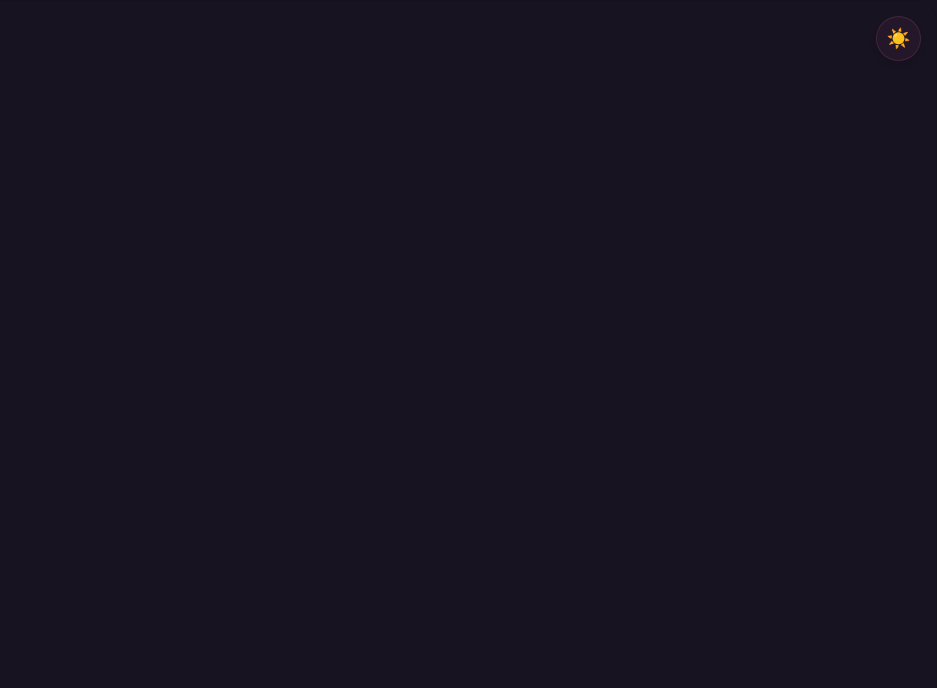
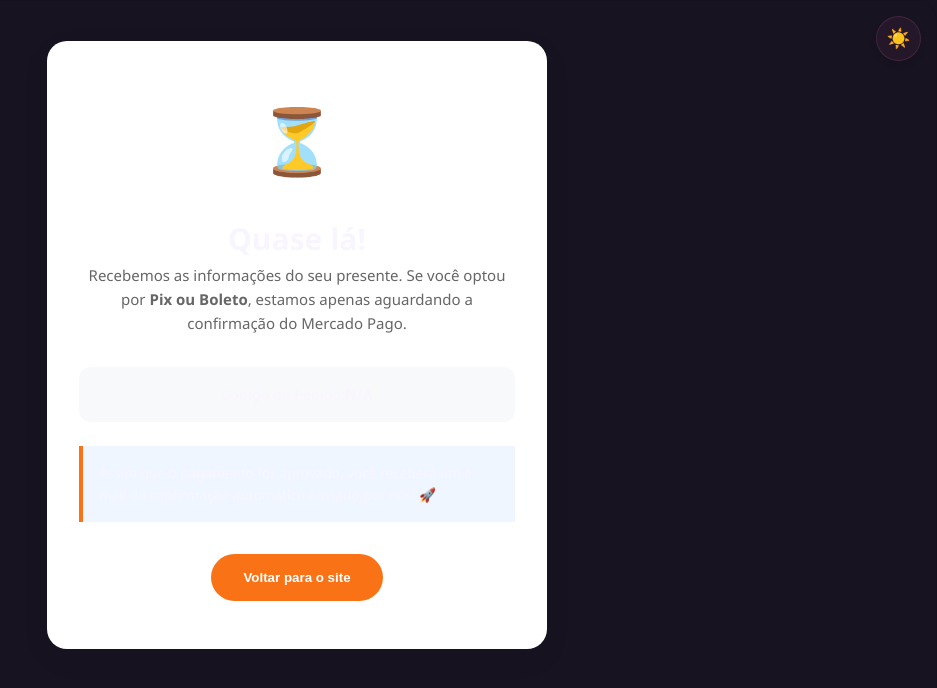
Before and after one commit to dedecidao/my-home-simple-shop, a Vue app in the folder frontend/: page /#/pendente in a window 1280 px wide. Before the commit this address had no page. Shown: the top 688 px of the page, without its empty margins (343-1280 px from the left). Built offline with nearby package versions, Linux system fonts and the light colour scheme.

Commit message:
new forms

```diff
--- a/frontend/src/router/index.js
+++ b/frontend/src/router/index.js
@@ -1,8 +1,7 @@
-import { createRouter, createWebHashHistory } from 'vue-router' // Mudança aqui!
+import { createRouter, createWebHashHistory } from 'vue-router'
 import HomeView from '../views/HomeView.vue'
 
 const router = createRouter({
-  // Usar Hash History é essencial para GitHub Pages
   history: createWebHashHistory(import.meta.env.BASE_URL),
   routes: [
     {
@@ -21,12 +20,29 @@ const router = createRouter({
       props: true,
       component: () => import('../views/Checkout.vue')
     },
-    // --- NOVA ROTA DE SUCESSO ---
+    // --- ROTA DE SUCESSO ---
     {
       path: '/sucesso',
       name: 'sucesso',
       component: () => import('../views/SuccessView.vue')
     },
+    // --- ADICIONE ESTA ROTA PARA O PIX PENDENTE ---
+    {
+      path: '/pendente',
+      name: 'pendente',
+      component: () => import('../views/PendingView.vue')
+    },
+    // --- ADICIONE ESTA ROTA PARA CASO DE ERRO ---
+    {
+      path: '/erro',
+      name: 'erro',
+      component: () => import('../views/ErrorView.vue')
+    },
+    // Rota curinga (opcional): redireciona para home se a rota não existir
+    {
+      path: '/:pathMatch(.*)*',
+      redirect: '/'
+    }
   ],
 })
 
--- /dev/null
+++ b/frontend/src/views/ErrorView.vue
@@ -0,0 +1,44 @@
+<script setup>
+import { useRouter } from 'vue-router'
+
+const router = useRouter()
+const tentarNovamente = () => router.push('/')
+</script>
+
+<template>
+  <div class="container feedback-page">
+    <div class="card feedback-card">
+      <div class="icon-wrapper error">
+        <span>❌</span>
+      </div>
+
+      <h1>Ops, algo deu errado!</h1>
+      <p class="description">
+        Não conseguimos processar o seu pagamento neste momento. Pode ser uma instabilidade no cartão ou o pagamento foi cancelado.
+      </p>
+
+      <div class="help-box">
+        <p>Não se preocupe! Você pode tentar novamente com outro método de pagamento ou entrar em contato conosco se precisar de ajuda.</p>
+      </div>
+
+      <div class="actions">
+        <button @click="tentarNovamente" class="btn-action">Tentar Novamente</button>
+      </div>
+    </div>
+  </div>
+</template>
+
+<style scoped>
+/* Aproveita os mesmos estilos acima, mudando apenas cores se desejar */
+.icon-wrapper.error { color: #ef4444; }
+.help-box {
+  background: #fef2f2;
+  border-left: 4px solid #ef4444;
+  padding: 1rem;
+  margin-bottom: 2rem;
+  font-size: 0.85rem;
+}
+.feedback-page { display: flex; justify-content: center; align-items: center; min-height: 80vh; }
+.feedback-card { max-width: 500px; text-align: center; padding: 3rem; background: white; border-radius: 20px; }
+.btn-action { background: #ef4444; color: white; border: none; padding: 1rem 2rem; border-radius: 50px; cursor: pointer; }
+</style>
--- /dev/null
+++ b/frontend/src/views/PendingView.vue
@@ -0,0 +1,82 @@
+<script setup>
+import { useRoute, useRouter } from 'vue-router'
+
+const route = useRoute()
+const router = useRouter()
+
+// Pegamos o ID do pedido que você enviou via external_reference
+const idPedido = route.query.external_reference || 'N/A'
+
+const voltarInicio = () => router.push('/')
+</script>
+
+<template>
+  <div class="container feedback-page">
+    <div class="card feedback-card">
+      <div class="icon-wrapper pending">
+        <span>⏳</span>
+      </div>
+
+      <h1>Quase lá!</h1>
+      <p class="description">
+        Recebemos as informações do seu presente. Se você optou por <strong>Pix ou Boleto</strong>,
+        estamos apenas aguardando a confirmação do Mercado Pago.
+      </p>
+
+      <div class="order-info">
+        <span>Código do Pedido:</span>
+        <strong>{{ idPedido }}</strong>
+      </div>
+
+      <div class="info-box">
+        <p>Assim que o pagamento for aprovado, você receberá um e-mail de confirmação automático enviado por nós! 🚀</p>
+      </div>
+
+      <button @click="voltarInicio" class="btn-action">Voltar para o site</button>
+    </div>
+  </div>
+</template>
+
+<style scoped>
+.feedback-page {
+  display: flex;
+  justify-content: center;
+  align-items: center;
+  min-height: 80vh;
+  padding: 2rem;
+}
+.feedback-card {
+  max-width: 500px;
+  text-align: center;
+  padding: 3rem 2rem;
+  background: white;
+  border-radius: 20px;
+  box-shadow: 0 10px 30px rgba(0,0,0,0.05);
+}
+.icon-wrapper { font-size: 4rem; margin-bottom: 1.5rem; }
+.description { color: #666; line-height: 1.6; margin-bottom: 2rem; }
+.order-info {
+  background: #f8f9fa;
+  padding: 1rem;
+  border-radius: 12px;
+  margin-bottom: 1.5rem;
+  font-size: 0.9rem;
+}
+.info-box {
+  border-left: 4px solid var(--primary, #3b82f6);
+  background: #eff6ff;
+  padding: 1rem;
+  margin-bottom: 2rem;
+  font-size: 0.85rem;
+  text-align: left;
+}
+.btn-action {
+  background: var(--primary, #3b82f6);
+  color: white;
+  border: none;
+  padding: 1rem 2rem;
+  border-radius: 50px;
+  font-weight: 600;
+  cursor: pointer;
+}
+</style>
```
